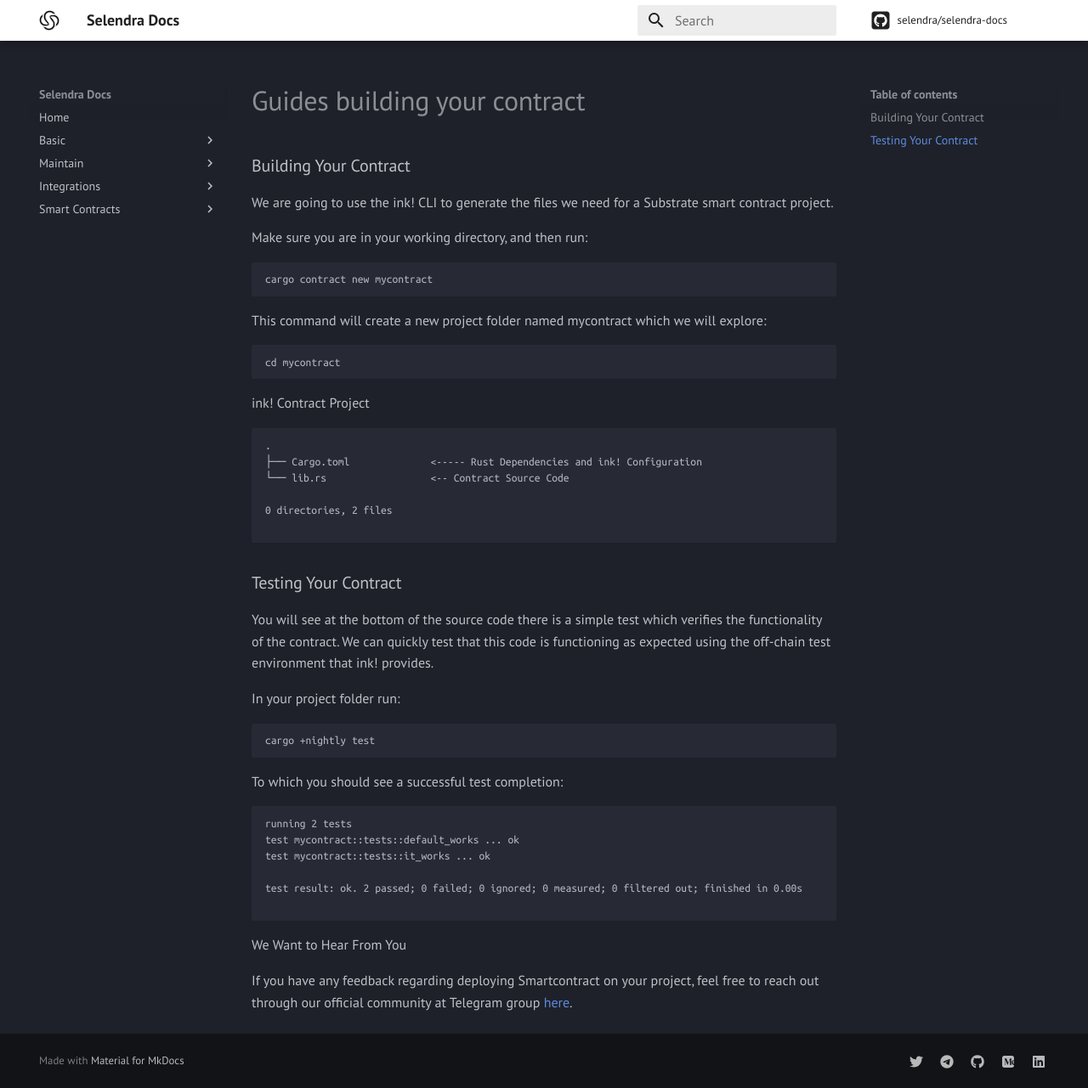
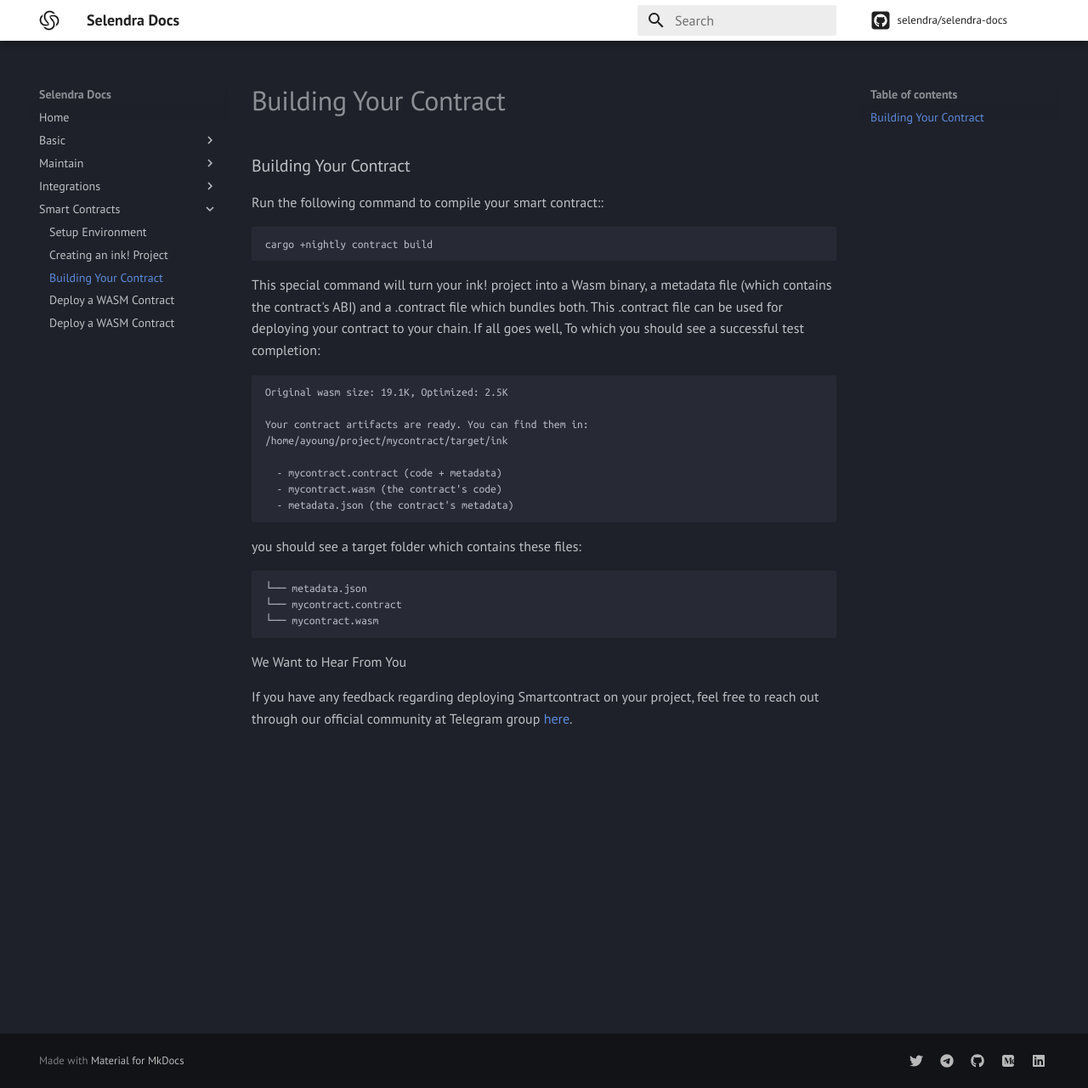
Before and after one commit to SCSW/selendra-docs, an MkDocs documentation site: the page built from docs/SmartContracts/guides-building-your-contract.md, in a window 1280 px wide and 1281 px high. Shown: the whole window at 85% size. Built offline with MkDocs 1.6.1 and Material for MkDocs 9.7.7, drawn with Linux system fonts in a browser that asks for light colours; comment, search, counter and statistics services are not loaded.

Commit message:
add Guide build contract

````diff
--- a/docs/SmartContracts/guides-building-your-contract.md
+++ b/docs/SmartContracts/guides-building-your-contract.md
@@ -1,43 +1,28 @@
 ### Building Your Contract
-We are going to use the ink! CLI to generate the files we need for a Substrate smart contract project.
-
-Make sure you are in your working directory, and then run:
+Run the following command to compile your smart contract::
 
 ```
-cargo contract new mycontract
+cargo +nightly contract build
 ```
-This command will create a new project folder named mycontract which we will explore:
+This special command will turn your ink! project into a Wasm binary, a metadata file (which contains the contract's ABI) and a .contract file which bundles both. This .contract file can be used for deploying your contract to your chain. If all goes well, To which you should see a successful test completion:
 
 ```
-cd mycontract
+Original wasm size: 19.1K, Optimized: 2.5K
+
+Your contract artifacts are ready. You can find them in:
+/home/ayoung/project/mycontract/target/ink
+
+  - mycontract.contract (code + metadata)
+  - mycontract.wasm (the contract's code)
+  - metadata.json (the contract's metadata)
 ```
-ink! Contract Project
+
+you should see a target folder which contains these files:
 
 ```
-.
-├── Cargo.toml              <----- Rust Dependencies and ink! Configuration
-└── lib.rs                  <-- Contract Source Code
-
-0 directories, 2 files
-
-```
-### Testing Your Contract
-You will see at the bottom of the source code there is a simple test which verifies the functionality of the contract. We can quickly test that this code is functioning as expected using the off-chain test environment that ink! provides.
-
-In your project folder run:
-
-```
-cargo +nightly test
-```
-To which you should see a successful test completion:
-
-```
-running 2 tests
-test mycontract::tests::default_works ... ok
-test mycontract::tests::it_works ... ok
-
-test result: ok. 2 passed; 0 failed; 0 ignored; 0 measured; 0 filtered out; finished in 0.00s
-
+└── metadata.json
+└── mycontract.contract
+└── mycontract.wasm
 ```
 We Want to Hear From You
 
--- a/mkdocs.yml
+++ b/mkdocs.yml
@@ -20,7 +20,7 @@
  - Smart Contracts:
    - Setup Environment: SmartContracts/guides-how-to-setup-environment.md
    - Creating an ink! Project: SmartContracts/guides-creating-ink-project.md
-   - Building Your Contract: SmartContracts/guides-how-to-deploy-a-wasm-contract.md
+   - Building Your Contract: SmartContracts/guides-building-your-contract.md
    - Deploy a WASM Contract: SmartContracts/guides-how-to-deploy-a-wasm-contract.md
    - Calling Your Contract: SmartContracts/guides-how-to-deploy-a-wasm-contract.md
 
````
